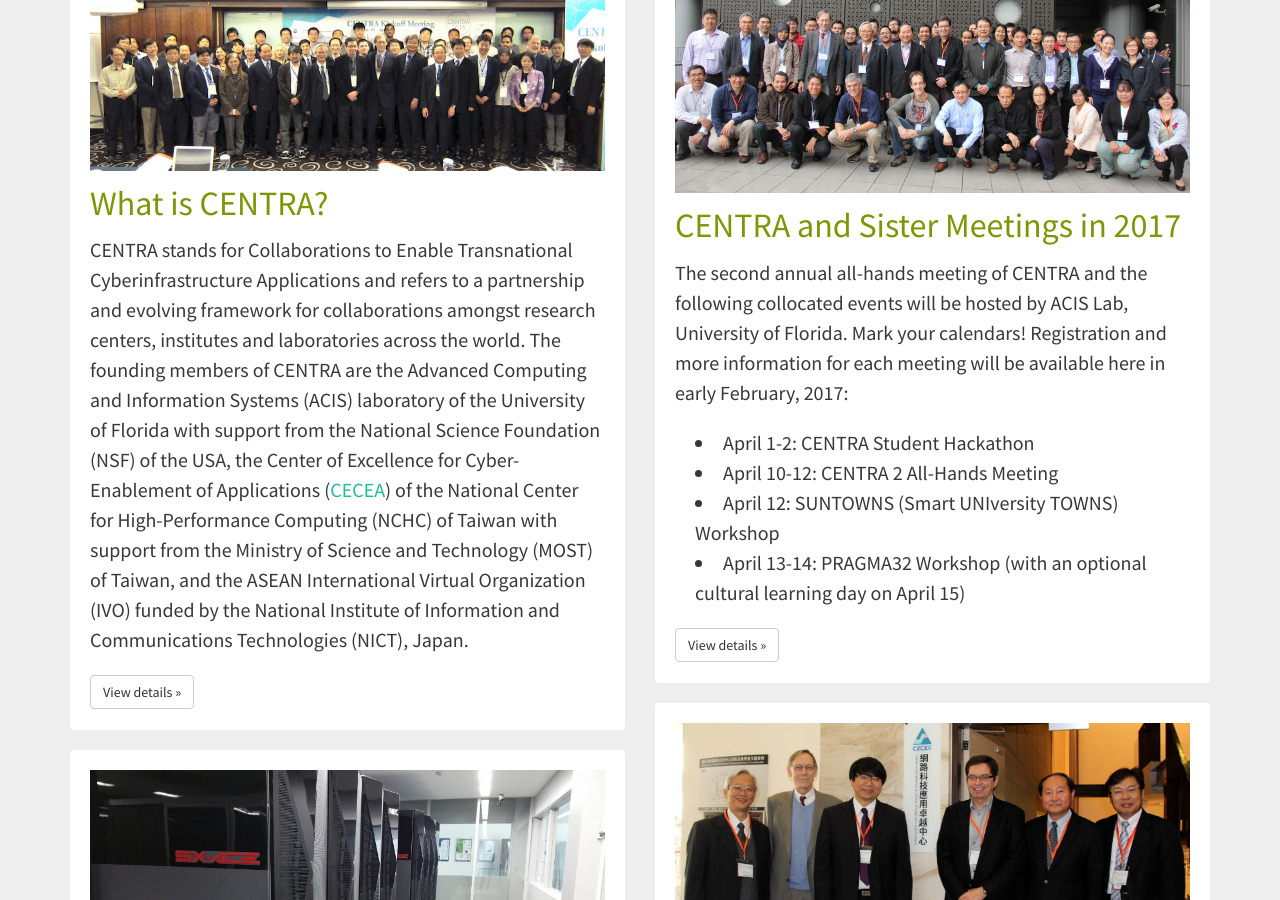
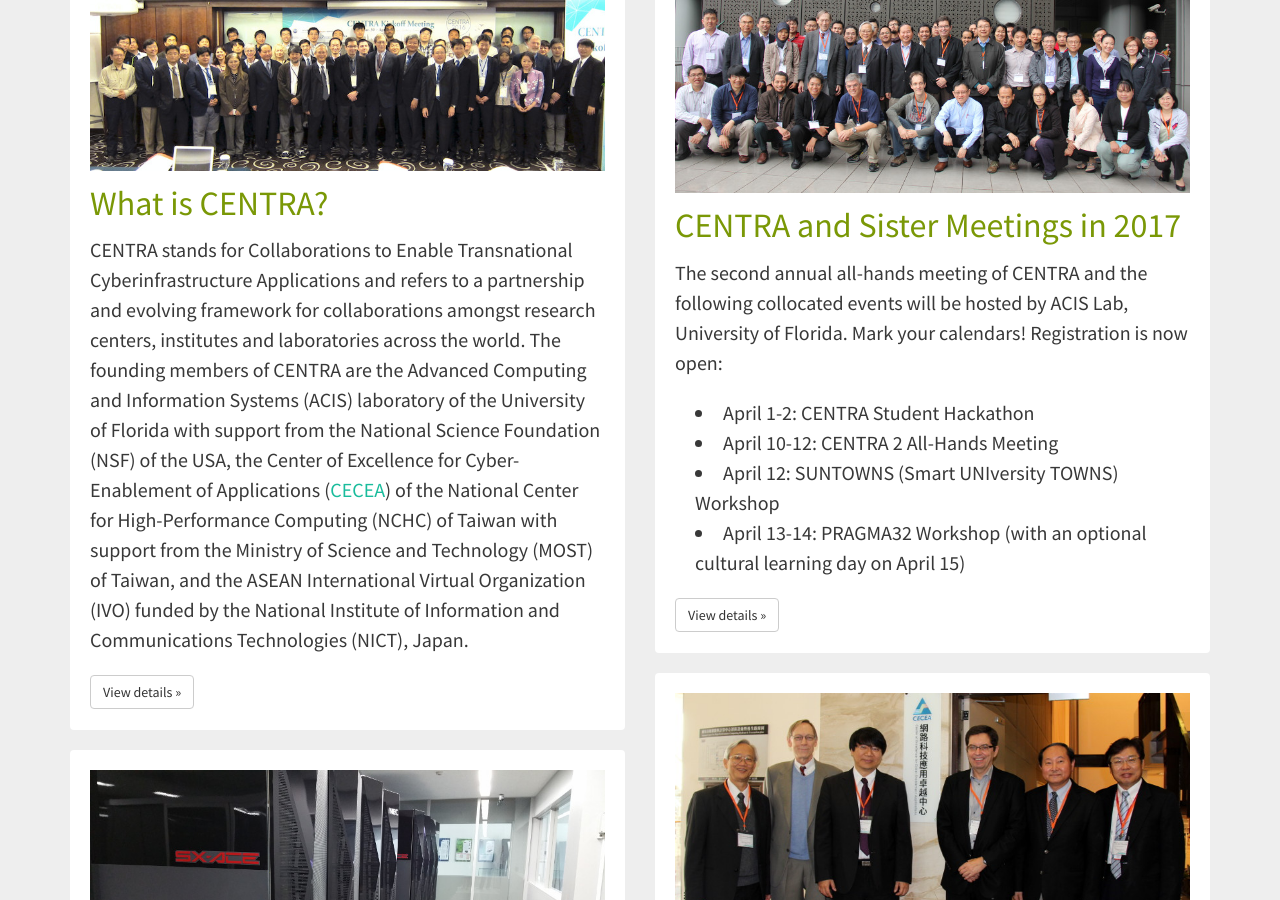
Before and after one commit to hmchou56/centra8, a Jekyll site: the page built from index.html, in a window 1280 px wide and 900 px high, scrolled down 464 px. Built offline with Jekyll 4.4.1, drawn with Linux system fonts in a browser that asks for light colours; nearby versions of some CDN libraries.

Commit message:
updated CENTRA2 et al reg open

```diff
--- a/index.html
+++ b/index.html
@@ -24,7 +24,7 @@
 column2_newsitem1_headline: CENTRA and Sister Meetings in 2017
 column2_newsitem1_image: /img/meetings.jpg
 column2_newsitem1_link: /news/
-column2_newsitem1_text: "The second annual all-hands meeting of CENTRA and the following collocated events will be hosted by ACIS Lab, University of Florida. Mark your calendars! Registration and more information for each meeting will be available here in early February, 2017:
+column2_newsitem1_text: "The second annual all-hands meeting of CENTRA and the following collocated events will be hosted by ACIS Lab, University of Florida. Mark your calendars! Registration is now open:
 <br>
 <ul>
  <li>April 1-2: CENTRA Student Hackathon</li>
```
